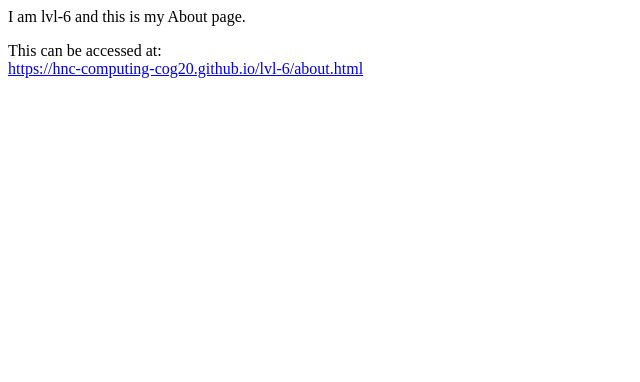
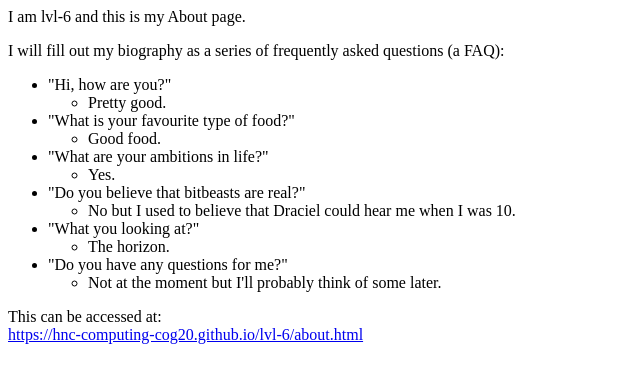
Before and after one commit to hnc-computing-cog20/hnc-computing-cog20.github.io, a plain HTML site: page lvl-6/about.html in a window 1280 px wide. Shown: the whole page, without its empty margins (0-640 px from the left). Drawn offline with Linux system fonts and the light colour scheme.

Commit message:
Wrote my autobiography.

```diff
--- a/lvl-6/about.html
+++ b/lvl-6/about.html
@@ -4,9 +4,59 @@
 	</head>
 
 	<body>
-		<p>I am lvl-6 and this is my About page.</p>
+		<p>
+		I am lvl-6 and this is my About page.
+		</p>
 
-		<p>This can be accessed at:<br />
+		<p>
+		I will fill out my biography as a series of frequently asked questions (a FAQ):
+		<ul>
+			<li>
+				"Hi, how are you?"
+				<ul><li>
+					Pretty good.
+				</li></ul>
+			</li>
+
+			<li>
+				"What is your favourite type of food?"
+				<ul><li>
+					Good food.
+				</li></ul>
+			</li>
+
+			<li>
+				"What are your ambitions in life?"
+				<ul><li>
+					Yes.
+				</li></ul>
+			</li>
+
+			<li>
+				"Do you believe that bitbeasts are real?"
+				<ul><li>
+					No but I used to believe that Draciel could hear me when I was 10.
+				</li></ul>
+			</li>
+
+			<li>
+				"What you looking at?"
+				<ul><li>
+					The horizon.
+				</li></ul>
+			</li>
+
+			<li>
+				"Do you have any questions for me?"
+				<ul><li>
+					Not at the moment but I'll probably think of some later.
+				</li></ul>
+			</li>
+		</ul>
+		</p>
+
+		<p>
+		This can be accessed at:<br />
 		<a href="https://hnc-computing-cog20.github.io/lvl-6/about.html">https://hnc-computing-cog20.github.io/lvl-6/about.html</a>
 		</p>
 	</body>
```
